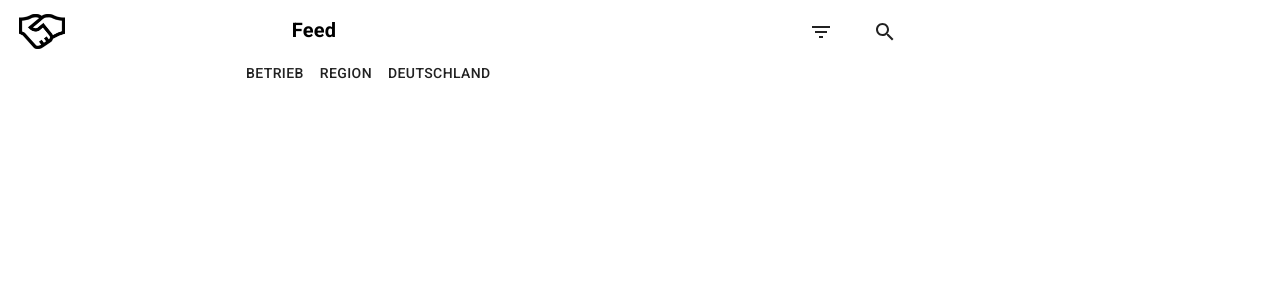
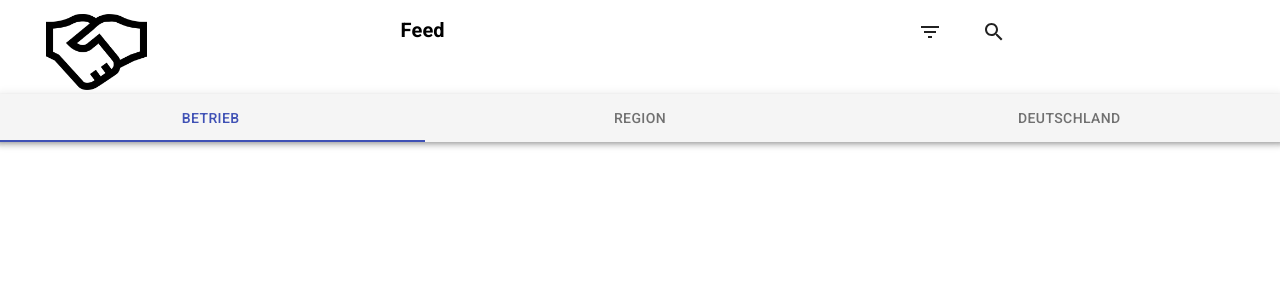
Before and after one commit to septumca/hack2-chal7, a React (Create React App) app: page /feedpage in a window 1280 px wide. Shown: the top 300 px of the page. Built offline with nearby package versions, Linux system fonts and the light colour scheme; no server answers.

Commit message:
feed page

```diff
--- a/src/components/Feedpage/FeedPage.js
+++ b/src/components/Feedpage/FeedPage.js
@@ -29,10 +29,6 @@ const FeedPage = () => {
     <Grid container spacing={1}>
       <TopAppBar label='Feed'> </TopAppBar>
       <NavBar ></NavBar>
-      <Grid container item xs={12} spacing={3}>
-
-    </Grid>
-
     </Grid>
     </div>
   );
--- a/src/components/Feedpage/NavBar.js
+++ b/src/components/Feedpage/NavBar.js
@@ -1,45 +1,92 @@
 import React from 'react';
+import PropTypes from 'prop-types';
+import { makeStyles, useTheme } from '@material-ui/core/styles';
+import AppBar from '@material-ui/core/AppBar';
+import Tabs from '@material-ui/core/Tabs';
+import Tab from '@material-ui/core/Tab';
+import Typography from '@material-ui/core/Typography';
+import { green } from '@material-ui/core/colors';
+import Box from '@material-ui/core/Box';
 import Grid from '@material-ui/core/Grid';
-import { makeStyles } from '@material-ui/core/styles';
-import Button from '@material-ui/core/Button';
 
-const useStyles = makeStyles(() => ({
-  topBarContainer: {
-    paddingBottom: '0px !important'
-  },
-  paddedContent: {
-    paddingTop: '10px'
-  },
-  editorFieldsContainer: {
-    paddingTop: '0px !important',
-    paddingBottom: '0px !important',
-  },
-  editorContainer: {
-    padding: '0px !important',
-    background: '#ffffff'
-  }
-}));
-
-function NavBar({
-  secondaryContent=null
-}) {
-  const classes = useStyles();
+function TabPanel(props) {
+  const { children, value, index, ...other } = props;
 
   return (
-    <Grid container className={classes.editorRoot}>
-      <Grid item xs={12} className={classes.topBarContainer}>
-       </Grid>
-      <Grid item xs={12}>
-        <Grid container spacing={2} className={classes.paddedContent}>
-          <Grid item xl={8} lg={7} md={6} xs={6} className={classes.editorContainer}>
-            <Button >Betrieb</Button>
-            <Button >Region</Button>
-            <Button >Deutschland</Button>
-          </Grid>
-        </Grid>
-      </Grid>
-    </Grid>
+    <Typography
+      component="div"
+      role="tabpanel"
+      hidden={value !== index}
+      id={`action-tabpanel-${index}`}
+      aria-labelledby={`action-tab-${index}`}
+      {...other}
+    >
+      {value === index && <Box p={3}>{children}</Box>}
+    </Typography>
   );
 }
 
-export default NavBar;
+TabPanel.propTypes = {
+  children: PropTypes.node,
+  index: PropTypes.any.isRequired,
+  value: PropTypes.any.isRequired,
+};
+
+function a11yProps(index) {
+  return {
+    id: `action-tab-${index}`,
+    'aria-controls': `action-tabpanel-${index}`,
+  };
+}
+
+const useStyles = makeStyles((theme) => ({
+  root: {
+    backgroundColor: theme.palette.background.paper,
+    width: "100%",
+    position: 'relative',
+    minHeight: 200,
+  },
+  fab: {
+    position: 'absolute',
+    bottom: theme.spacing(2),
+    right: theme.spacing(2),
+  },
+  fabGreen: {
+    color: theme.palette.common.white,
+    backgroundColor: green[500],
+    '&:hover': {
+      backgroundColor: green[600],
+    },
+  },
+}));
+
+export default function NavBar() {
+  const classes = useStyles();
+  const theme = useTheme();
+  const [value, setValue] = React.useState(0);
+
+  const handleChange = (event, newValue) => {
+    setValue(newValue);
+  };
+
+  return (
+    <div className={classes.root}>
+    <Grid container spacing={12}>
+        <AppBar position="static" color="default">
+            <Tabs
+            value={value}
+            onChange={handleChange}
+            indicatorColor="primary"
+            textColor="primary"
+            variant="fullWidth"
+            aria-label="action tabs example"
+            >
+            <Tab label="Betrieb" {...a11yProps(0)} />
+            <Tab label="Region" {...a11yProps(1)} />
+            <Tab label="Deutschland" {...a11yProps(2)} />
+            </Tabs>
+        </AppBar>
+      </Grid>
+    </div>
+  );
+}
--- a/src/components/Feedpage/TopAppBar.js
+++ b/src/components/Feedpage/TopAppBar.js
@@ -23,6 +23,7 @@ const useStyles = makeStyles(() => ({
    width:"10px"
   }
 
+
 }));
 
 const MenuBar = ({label=''}) => {
@@ -42,13 +43,13 @@ const MenuBar = ({label=''}) => {
 
     return (
   <Grid container className={classes.root} spacing={2}>
-    <Grid item xs={1}>
+    <Grid item xs={2}>
       <Logo />
     </Grid>
       <Grid item xs={4}>
-      <Typography variant="h6" className={classes.text} >{label}</Typography>
+      <Typography variant="h6" className={classes.text}>{label}</Typography>
       </Grid>
-      <Grid  item xs={6}>
+      <Grid item xs={6}>
         <Button>
           <FilterListIcon className={classes.icons} />
         </Button>
```
